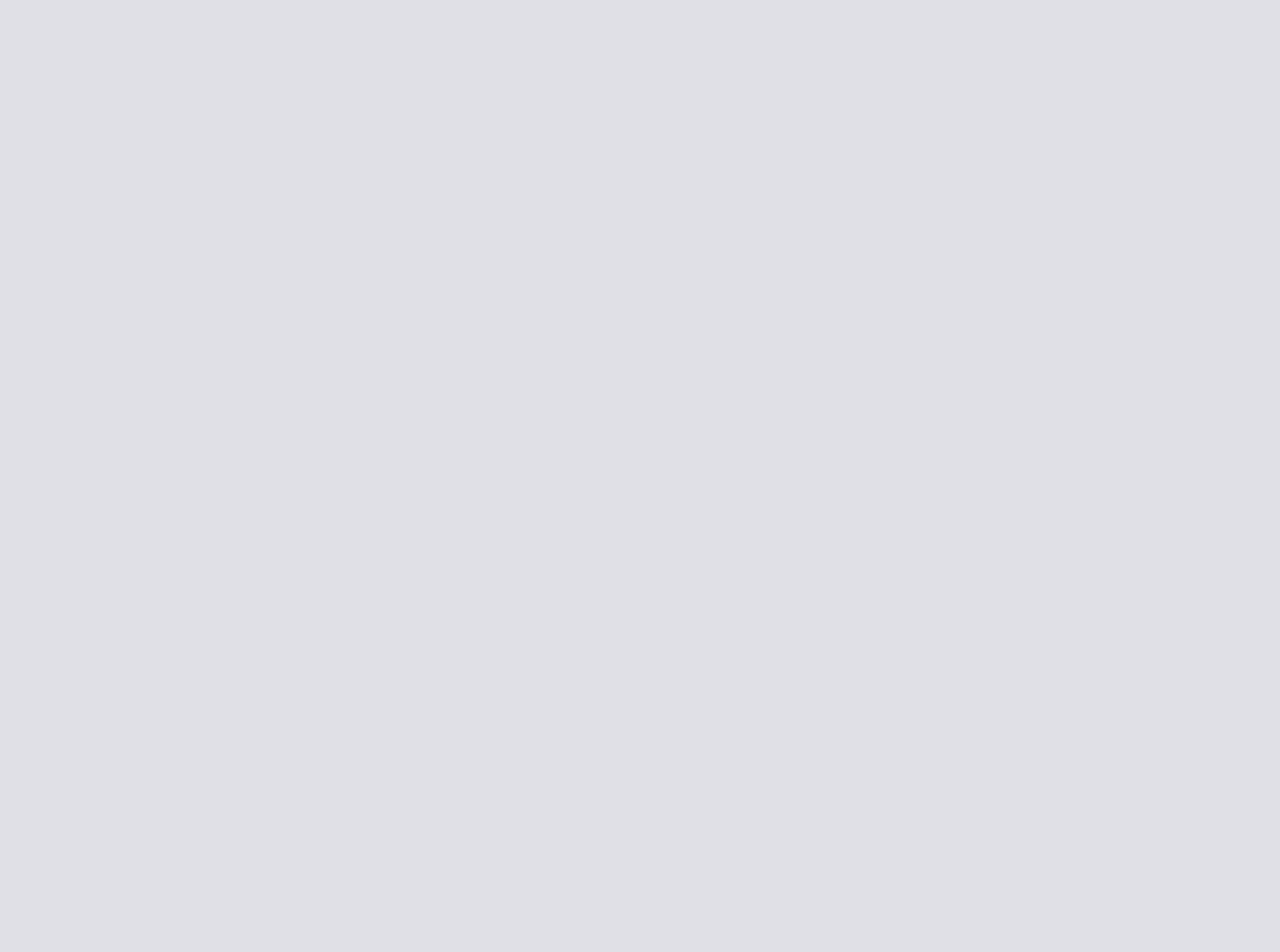
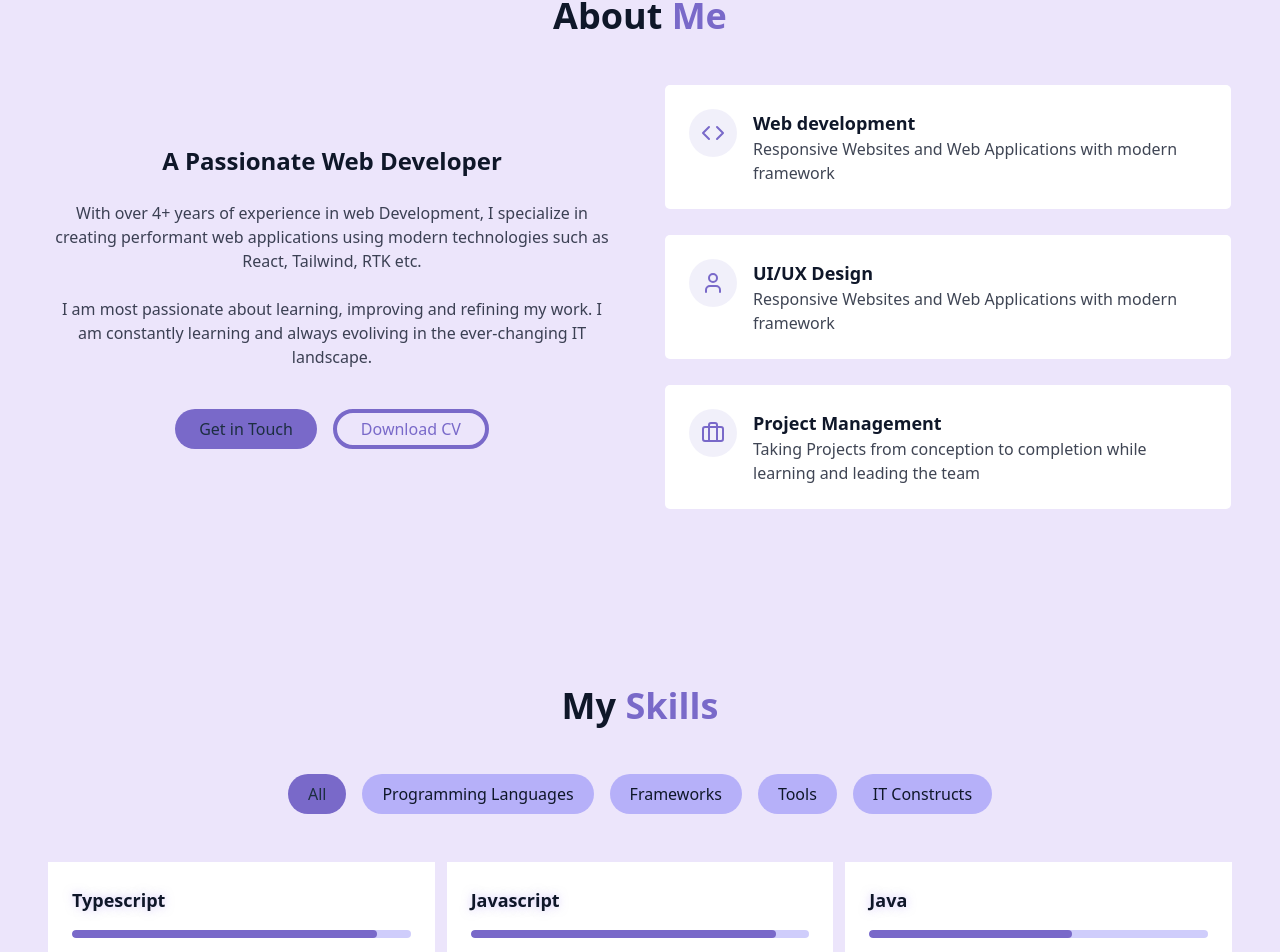
Before and after one commit to kurama199/portfolio, a React (Vite) app: page / in a window 1280 px wide. Shown: the part 900-1852 px from the top of the page. Before the commit the page ends 800 px from the top, so only its background shows below. Built offline with nearby package versions, Linux system fonts and the light colour scheme.

Commit message:
7.23PM 09/08 added skill section

```diff
--- a/src/Pages/Home.tsx
+++ b/src/Pages/Home.tsx
@@ -3,6 +3,8 @@ import { StarBackground } from "@/components/StarBackground";
 import { useState } from "react";
 import { Navbar } from "@/components/Navbar";
 import { HeroSection } from "@/components/HeroSection";
+import { AboutSection } from "@/components/AboutSection";
+import { SkillsSection } from "@/components/SkillsSection";
 
 export const Home = () => {
   const [isDarkMode, setIsDarkMode] = useState<boolean>(true);
@@ -13,6 +15,8 @@ export const Home = () => {
       <Navbar />
       <main>
         <HeroSection />
+        <AboutSection />
+        <SkillsSection />
       </main>
       {/* Main Content */}
       {/* Footer */}
--- /dev/null
+++ b/src/components/AboutSection.tsx
@@ -0,0 +1,88 @@
+import { navData } from "@/utils/utils";
+import { Briefcase, Code, User } from "lucide-react";
+
+export const AboutSection = () => {
+  return (
+    <section id={`${navData.About}`} className="py-24 px-4 relative">
+      <div className="container mx-auto max-w-5xl">
+        <h2 className="text-3xl md:text-4xl font-bold mb-12 text-center">
+          About
+          <span className="text-primary"> Me</span>
+        </h2>
+        <div className="grid grid-cols-1 md:grid-cols-2 gap-12 items-center">
+          <div className="space-y-6 ">
+            <h3 className="text-2xl font-semibold">
+              A Passionate Web Developer
+            </h3>
+            <p className="text-muted-foreground">
+              With over 4+ years of experience in web Development, I specialize
+              in creating performant web applications using modern technologies
+              such as React, Tailwind, RTK etc.
+            </p>
+            <p className="text-muted-foreground">
+              I am most passionate about learning, improving and refining my
+              work. I am constantly learning and always evoliving in the
+              ever-changing IT landscape.
+            </p>
+            <div className="flex flex-col sm:flex-row gap-4 pt-4 justify-center items-center">
+              <a href={navData.Contact} className="cosmic-button">
+                Get in Touch
+              </a>
+              <a
+                href="Nikhil_CV.pdf"
+                download="Nikhil_CV.pdf"
+                className="px-6 py-1 rounded-full border-4 border-primary text-primary hover:bg-primary/10 transition duration-300"
+              >
+                Download CV
+              </a>
+            </div>
+          </div>
+          <div className="grid grid-cols-1 gap-6">
+            <div className="gradient-border p-6 card-hover">
+              <div className="flex items-start gap-4">
+                <div className="p-3 rounded-full bg-primary/10">
+                  <Code className="h-6 w-6 text-primary" />
+                </div>
+                <div className="text-left">
+                  <h4 className="font-semibold text-lg">Web development</h4>
+                  <p className="text-muted-foreground">
+                    Responsive Websites and Web Applications with modern
+                    framework
+                  </p>
+                </div>
+              </div>
+            </div>
+            <div className="gradient-border p-6 card-hover">
+              <div className="flex items-start gap-4">
+                <div className="p-3 rounded-full bg-primary/10">
+                  <User className="h-6 w-6 text-primary" />
+                </div>
+                <div className="text-left">
+                  <h4 className="font-semibold text-lg">UI/UX Design</h4>
+                  <p className="text-muted-foreground">
+                    Responsive Websites and Web Applications with modern
+                    framework
+                  </p>
+                </div>
+              </div>
+            </div>
+            <div className="gradient-border p-6 card-hover">
+              <div className="flex items-start gap-4">
+                <div className="p-3 rounded-full bg-primary/10">
+                  <Briefcase className="h-6 w-6 text-primary" />
+                </div>
+                <div className="text-left">
+                  <h4 className="font-semibold text-lg">Project Management</h4>
+                  <p className="text-muted-foreground">
+                    Taking Projects from conception to completion while learning
+                    and leading the team
+                  </p>
+                </div>
+              </div>
+            </div>
+          </div>
+        </div>
+      </div>
+    </section>
+  );
+};
--- a/src/components/HeroSection.tsx
+++ b/src/components/HeroSection.tsx
@@ -3,7 +3,7 @@ import { ArrowDown } from "lucide-react";
 
 export const HeroSection = () => {
   return (
-    <div
+    <section
       id={navData.Home}
       className="relative min-h-screen flex flex-col items-center justify-center px-4"
     >
@@ -34,6 +34,6 @@ export const HeroSection = () => {
           <ArrowDown className="h-5 w-5 text-primary" />
         </div>
       </div>
-    </div>
+    </section>
   );
 };
--- /dev/null
+++ b/src/components/SkillsSection.tsx
@@ -0,0 +1,87 @@
+import { cn, navData } from "@/utils/utils";
+import { useState } from "react";
+
+const skills = [
+  // Programmng Languages
+  { name: "Typescript", level: 90, category: "Programming Languages" },
+  { name: "Javascript", level: 90, category: "Programming Languages" },
+  { name: "Java", level: 60, category: "Programming Languages" },
+  { name: "Python", level: 40, category: "Programming Languages" },
+  { name: "CSS", level: 80, category: "Programming Languages" },
+  // frameworks
+  { name: "React", level: 95, category: "Frameworks" },
+  { name: "Redux", level: 90, category: "Frameworks" },
+  { name: "Tailwind", level: 75, category: "Frameworks" },
+  { name: "SCSS", level: 80, category: "Frameworks" },
+  { name: "Apollo Client", level: 75, category: "Frameworks" },
+  //tools
+  { name: "VS Code", level: 100, category: "tools" },
+  { name: "Git/GitHub", level: 100, category: "tools" },
+  { name: "MongoDB", level: 60, category: "tools" },
+  { name: "GitLab", level: 100, category: "tools" },
+  { name: "Figma", level: 85, category: "tools" },
+  { name: "Jira", level: 100, category: "tools" },
+  // IT constructs
+  { name: "DSA", level: 75, category: "IT Constructs" },
+  { name: "OOPS", level: 90, category: "IT Constructs" },
+  { name: "Agile", level: 100, category: "IT Constructs" },
+  { name: "Cross-Team Communication", level: 90, category: "IT Constructs" },
+  { name: "Design System", level: 95, category: "IT Constructs" },
+];
+
+const categories = [
+  "All",
+  "Programming Languages",
+  "Frameworks",
+  "tools",
+  "IT Constructs",
+];
+
+export const SkillsSection = () => {
+  const [selectedCategory, setSelectedCaterogy] = useState("All");
+  return (
+    <section id={navData.Skills} className="py-20 px-4 relative">
+      <div className="container mx-auto max-w-4xl">
+        <h2 className="text-3xl md:text-4xl font-bold mb-12 text-center">
+          My<span className="text-primary"> Skills</span>
+        </h2>
+        <div className="flex flex-wrap justify-center gap-4 mb-12">
+          {categories.map((category, index) => (
+            <button
+              key={index}
+              className={cn(
+                "px-5 py-2 rounded-full transition-colors duration-300 capitalize",
+                category === selectedCategory
+                  ? "bg-primary text-primary-foreground"
+                  : "bg-secondary/70 text-foreground hover:bg-secondary"
+              )}
+              onClick={() => setSelectedCaterogy(category)}
+            >
+              {category}
+            </button>
+          ))}
+        </div>
+        <div className="grid grid-cols-1 sm:grid-cols-2 lg:grid-cols-3 gap-3">
+          {skills.map((skill, key) =>
+            selectedCategory == "All" || skill.category === selectedCategory ? (
+              <div
+                key={key + selectedCategory}
+                className="bg-card p-6 rounder-lg card-hover text-glow"
+              >
+                <div className="text-left mb-4">
+                  <h3 className="font-semibold text-lg">{skill.name}</h3>
+                </div>
+                <div className="w-full bg-secondary/50 h-2 rounded-full overflow-hidden">
+                  <div
+                    className="bg-primary h-2 rounded-full origin-left animate-grow"
+                    style={{ width: `${skill.level}%` }}
+                  />
+                </div>
+              </div>
+            ) : null
+          )}
+        </div>
+      </div>
+    </section>
+  );
+};
--- a/src/components/ThemeToggle.tsx
+++ b/src/components/ThemeToggle.tsx
@@ -41,7 +41,7 @@ const ThemeToggle: React.FC<ThemeToggleProps> = ({
         "fixed right-5 top-5 w-[80px] h-[40px] flex items-center rounded-full border-4 border-solid p-2 transition-colors duration-300 ease-in-out z-10",
         isDarkMode
           ? "bg-gray-800 border-gray-400"
-          : "bg-yellow-200 border-yellow-500",
+          : "bg-yellow-200/80 border-yellow-500/80",
         className
       )}
     >
@@ -55,7 +55,7 @@ const ThemeToggle: React.FC<ThemeToggleProps> = ({
         {isDarkMode ? (
           <Moon className="text-white" size={20} />
         ) : (
-          <Sun className="text-yellow-500" size={20} />
+          <Sun className="text-yellow-500/80" size={20} />
         )}
       </span>
     </button>
--- a/src/index.css
+++ b/src/index.css
@@ -4,6 +4,7 @@
     --color-background: hsl(var(--background));
     --color-foreground: hsl(var(--foreground));
     --color-primary: hsl(var(--primary));
+    --color-secondary: hsl(var(--secondary));
     --color-primary-foreground: hsl(var(--primary-foreground));
     --color-card: hsl(var(--card));
     --color-muted-foreground: hsl(var(--muted-foreground));
@@ -15,6 +16,7 @@
     --animate-fade-in-delay-3: fade-in 0.7s ease-out 0.6s forwards;
     --animate-fade-in-delay-4: fade-in 0.7s ease-out 0.8s forwards;
     --animate-meteor: meteor 5s linear infinite;
+    --animate-grow: grow 1.5s ease-out forwards;
     @keyframes float {
         0%,
         100% {
@@ -53,14 +55,23 @@
             opacity: 0;
         }
     }
+    @keyframes grow {
+        0% {
+            transform: scale(0, 1);
+        }
+        100% {
+            transform: scale(1, 1);
+        }
+    }
 }
 
 @layer base {
     :root {
-        --background: 247 12% 89%;
+        --background: 259 72% 94%;
         --foreground: 222 47% 11%;
         --card: 0 0% 100%;
         --primary: 250 47% 60%;
+        --secondary: 243 87% 79%;
         --primary-foreground: 210 40% 18%;
         --border: 214 32% 91%;
         --muted-foreground: 222 47% 11% / 0.8;
@@ -71,6 +82,7 @@
         --foreground: 213 31% 91%;
         --card: 222 47% 8%;
         --primary: 250 65% 65%;
+        --secondary: 259 87% 30%;
         --primary-foreground: 213 31% 91%;
         --border: 217 33% 20%;
         --muted-foreground: 213 31% 91% / 0.8;
--- a/src/utils/utils.ts
+++ b/src/utils/utils.ts
@@ -10,9 +10,9 @@ export const localStorageKeys = {
 };
 
 export const navData = {
-  Home: "#hero",
-  About: "#About",
-  Skills: "#skills",
-  Experience: "#experience",
-  Contact: "#contact",
+  Home: "hero",
+  About: "about",
+  Skills: "skills",
+  Experience: "experience",
+  Contact: "contact",
 };
```
Also changed, not shown: src/components/Navbar.tsx (+4 -4 lines), 1 other file (tests, documents, lock files or other folders).
